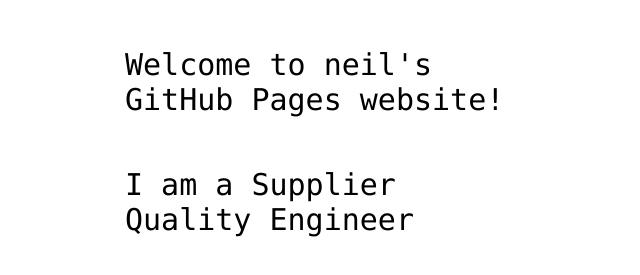
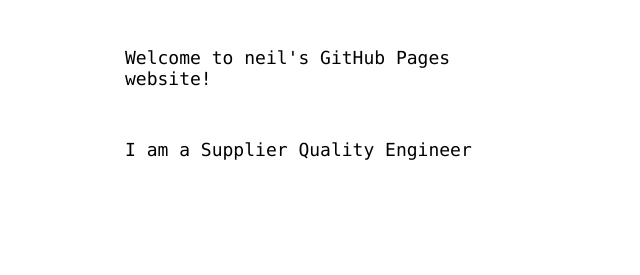
Before and after one commit to Neil-neilhome/hello-world, a plain HTML site: page index.html in a window 1280 px wide. Shown: the part 341-616 px from the top of the page, without its empty margins (315-955 px from the left). Drawn offline with Linux system fonts and the light colour scheme.

Commit message:
Update styles.css

```diff
--- a/styles.css
+++ b/styles.css
@@ -13,5 +13,5 @@ p {
   display: block;
   width: 400px;
   margin: 50px auto;
-  font: 30px Monaco,"Courier New","DejaVu Sans Mono","Bitstream Vera Sans Mono",monospace;
+  font: 18px Monaco,"Courier New","DejaVu Sans Mono","Bitstream Vera Sans Mono",monospace;
 }
```
